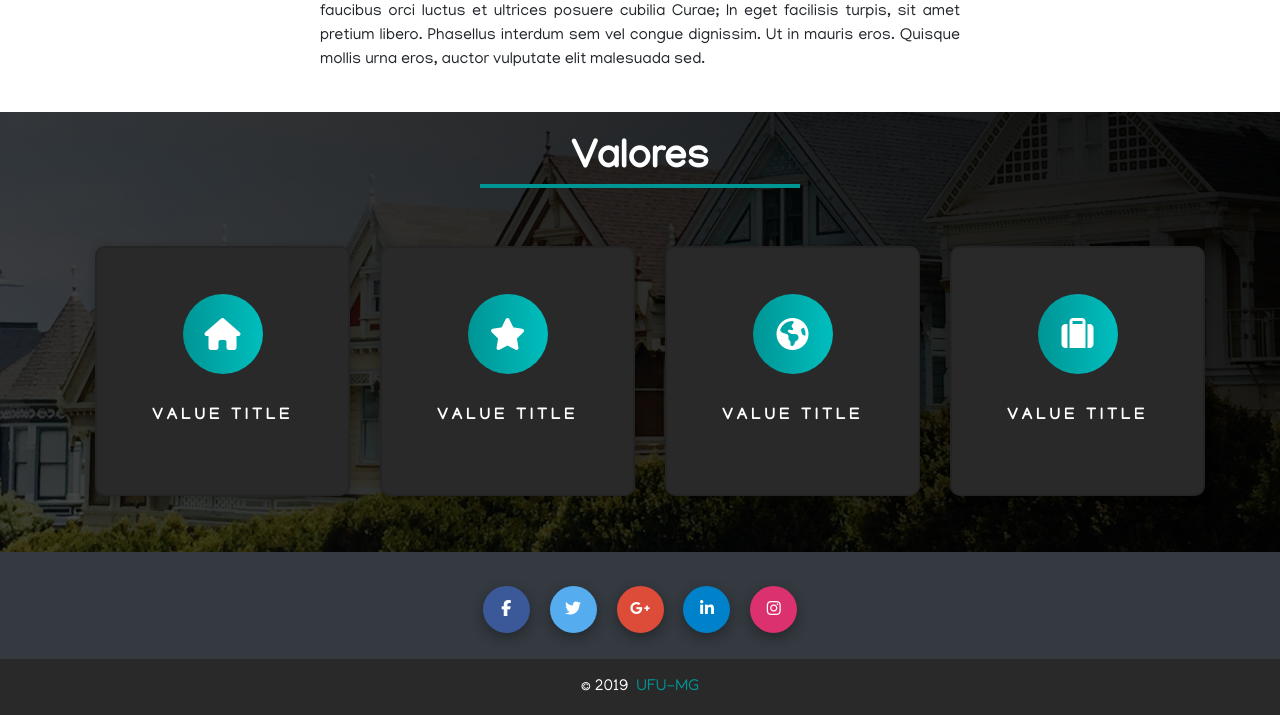
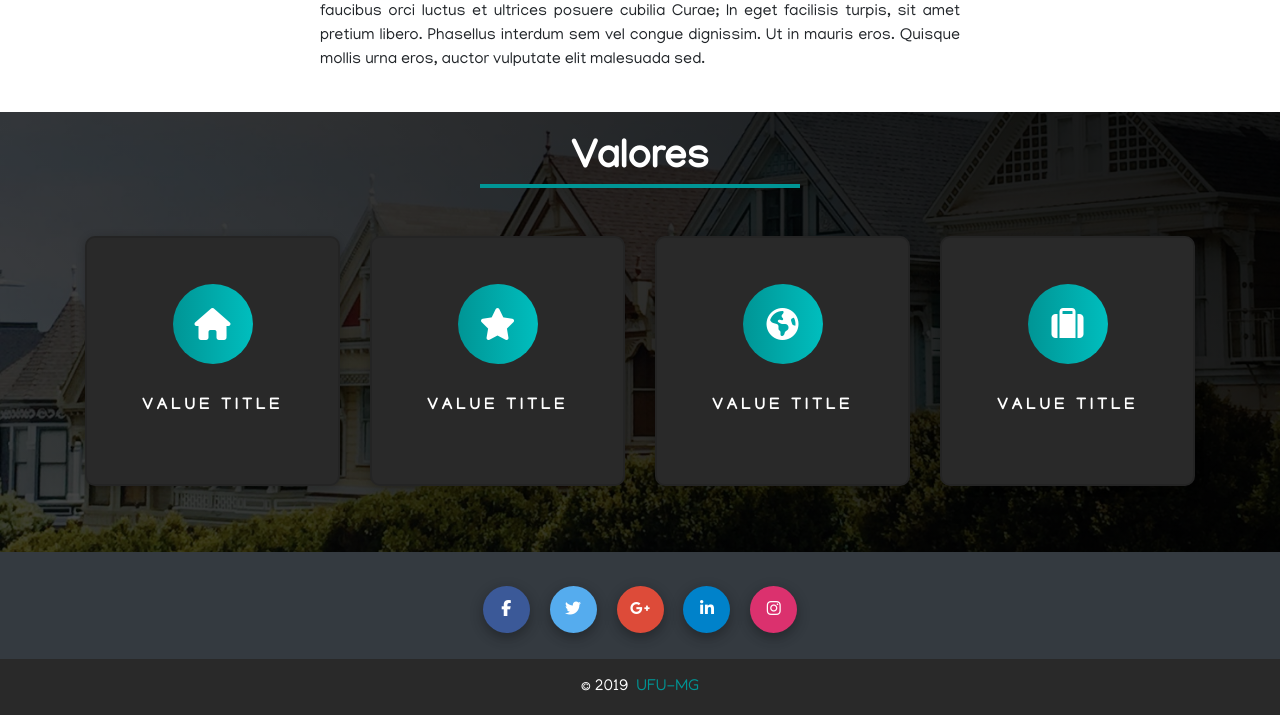
Before and after one commit to tornellihenrique/trabalho-ppi-imobiliaria, a PHP site: page /home.html in a window 1280 px wide. Shown: the part 1108-1823 px from the top of the page. Run offline with PHP 8.4, Linux system fonts and the light colour scheme; some libraries are stand-ins or nearby versions.

Commit message:
ajustando estilo de cards valores

```diff
--- a/src/assets/css/style.css
+++ b/src/assets/css/style.css
@@ -96,7 +96,7 @@ body {
     min-width: 200px;
     height: 250px;
     background-color: #292929;
-    margin: 10px;
+    margin: 0 auto;
     border-radius: 10px;
     box-shadow: 0px 2px 10px rgba(0, 0, 0, 0.24);
     border: 2px solid rgba(7, 7, 7, 0.12);
--- a/src/home.html
+++ b/src/home.html
@@ -67,7 +67,7 @@
         <h1 class="section-title text-center font-weight-bolder text-white">Valores</h1>
         <div class="container mt-5">
             <div class="row">
-                <div class="col-md-3 col-sm-6 col-12 text-center">
+                <div class="col-md-3 col-sm-6 col-12 text-center mb-3">
                     <div class="custom-card">
                         <div class="icon">
                             <i class="fas fa-home fa-2x"></i>
@@ -76,7 +76,7 @@
                         <p class="text">Lorem ipsum dolor sit amet.</p>
                     </div>
                 </div>
-                <div class="col-md-3 col-sm-6 col-12 text-center">
+                <div class="col-md-3 col-sm-6 col-12 text-center mb-3">
                     <div class="custom-card">
                         <div class="icon">
                             <i class="fas fa-star fa-2x"></i>
@@ -85,7 +85,7 @@
                         <p class="text">Lorem ipsum dolor sit amet.</p>
                     </div>
                 </div>
-                <div class="col-md-3 col-sm-6 col-12 text-center">
+                <div class="col-md-3 col-sm-6 col-12 text-center mb-3">
                     <div class="custom-card">
                         <div class="icon">
                             <i class="fas fa-globe-americas fa-2x"></i>
@@ -94,7 +94,7 @@
                         <p class="text">Lorem ipsum dolor sit amet.</p>
                     </div>
                 </div>
-                <div class="col-md-3 col-sm-6 col-12 text-center">
+                <div class="col-md-3 col-sm-6 col-12 text-center mb-3">
                     <div class="custom-card">
                         <div class="icon">
                             <i class="fas fa-suitcase fa-2x"></i>
```
